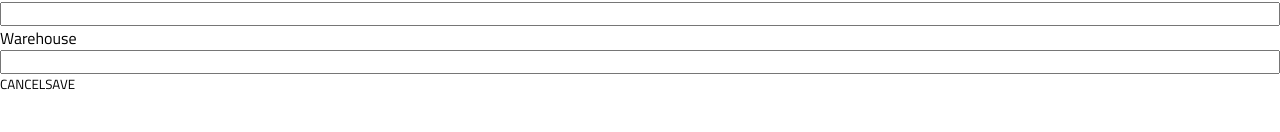
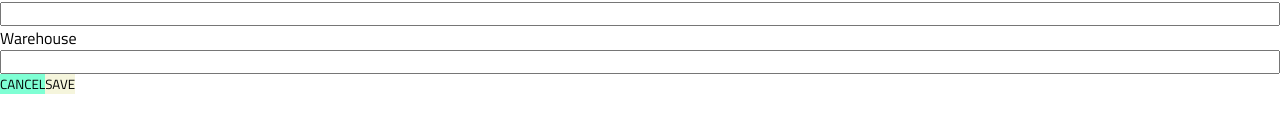
Before and after one commit to jaspreetS1ngh/deploying3tier, a React (Create React App) app in the folder Instock-fe/: page /inventory/1/edit in a window 1280 px wide. Shown: the part 346-478 px from the top of the page. Built offline with nearby package versions, Linux system fonts and the light colour scheme; no server answers.

Commit message:
updated imports

```diff
--- a/Instock-fe/src/components/AddInventory/AddInventory.js
+++ b/Instock-fe/src/components/AddInventory/AddInventory.js
@@ -2,8 +2,8 @@ import { useState } from 'react';
 import { v4 as uuidv4 } from 'uuid';
 import axios from 'axios';
 import './AddInventory.scss';
-import errorIcon from '../../Assets/icons/error-24px.svg';
-import arrowBack from '../../Assets/icons/arrow_back-24px.svg';
+import errorIcon from '../../assets/icons/error-24px.svg';
+import arrowBack from '../../assets/icons/arrow_back-24px.svg';
 
 const AddInventory = () => {
     const [formData, setFormData] = useState({
--- a/Instock-fe/src/components/AddInventory/AddInventory.scss
+++ b/Instock-fe/src/components/AddInventory/AddInventory.scss
@@ -245,7 +245,7 @@ select{
     color:$secondraryDark;
     padding-left:5%;
     appearance: none;
-    background-image:url(../../Assets/icons/arrow_drop_down-24px.svg);
+    background-image:url(../../assets/icons/arrow_drop_down-24px.svg);
     background-repeat:no-repeat;
     background-position: 96% 50%;
 }
--- a/Instock-fe/src/components/EditInventory/EditInventory.scss
+++ b/Instock-fe/src/components/EditInventory/EditInventory.scss
@@ -34,10 +34,10 @@
                 flex-direction: row;
 
                 &---cancel{
-
+                    background-color: aquamarine;
                 }
                 &---save{
-
+                    background-color: beige;
                 }
             }
 
--- a/Instock-fe/src/components/header/Header.js
+++ b/Instock-fe/src/components/header/Header.js
@@ -1,6 +1,6 @@
 import './Header.scss'
 import { Link, NavLink } from "react-router-dom";
-import logo from "./../../Assets/logo/logo.png"
+import logo from "./../../assets/logo/logo.png"
 
 function Header() {
 
```
Also changed, not shown: Instock-fe/src/App.js (+4 -4 lines), 1 other file (tests, documents, lock files or other folders).
